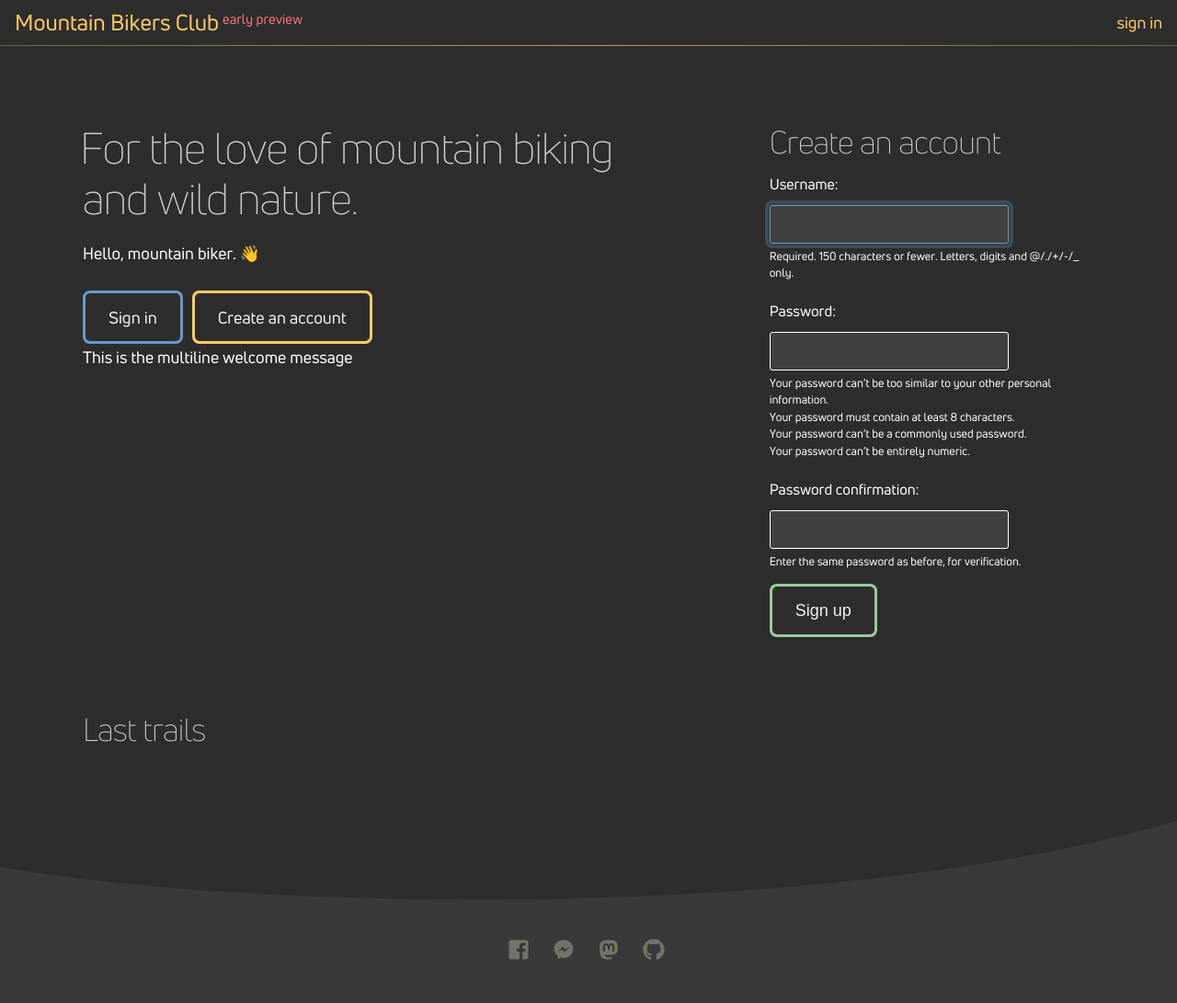
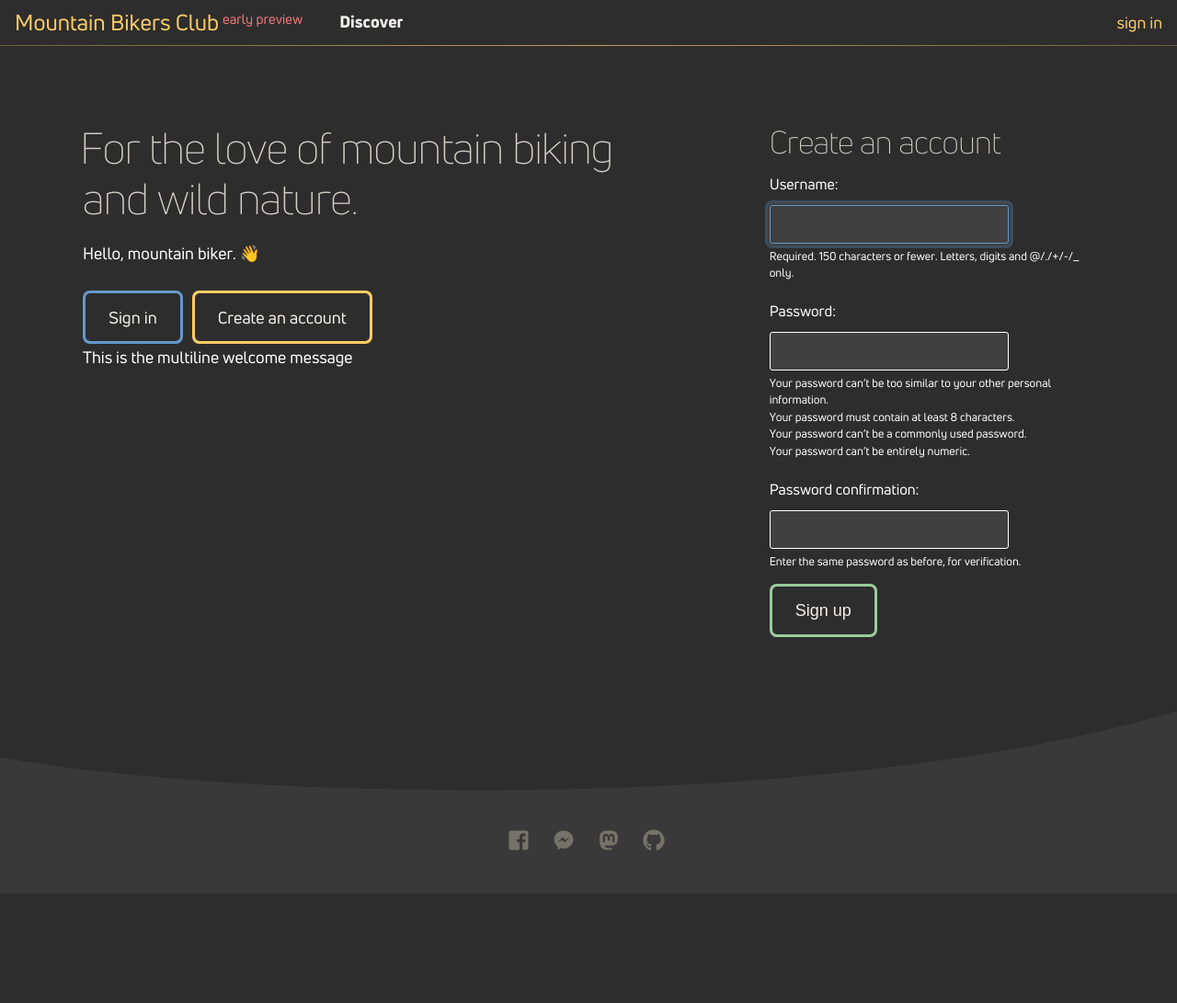
Before and after one commit to stephengodderidge/mountain-bikers-club, a Django app: page /en/ in a window 1280 px wide. Shown: the whole page at 92% size. After the commit the page ends 925 px from the top, so only its background shows below. Run offline with Django 3.2, Linux system fonts and the light colour scheme; data that the repository does not hold is empty.

Commit message:
new discover page

```diff
--- a/home/static/home/styles/base.css
+++ b/home/static/home/styles/base.css
@@ -182,6 +182,15 @@
     display: block;
 }
 
+.main-header__menu__link {
+    color: var(--base07);
+    font-weight: 800;
+}
+
+.main-header__menu__link:not(.is-active):hover {
+    color: var(--base05);
+}
+
 /* --- Footer --- */
 
 .main-footer {
--- a/home/templates/home/base.html
+++ b/home/templates/home/base.html
@@ -47,14 +47,20 @@
 {% include 'home/symbols.html' %}
 <div class="o-view">
     <header class="main-header o-flex-space">
-        <div>
+        <ul class="o-flex-inline has-gutter has-hidden-links">
+            <li>
                 {% if user.is_authenticated %}
                     <a href="{% url 'dashboard' %}" class="main-header__logo">Mountain Bikers Club</a>
                 {% else %}
                     <a href="{% url 'home' %}" class="main-header__logo">Mountain Bikers Club</a>
                 {% endif %}
                 <sup style="color: var(--red)">early preview</sup>
-        </div>
+            </li>
+            <li aria-hidden="true" style="width: 20px;"><!-- empty --></li>
+            <li>
+                <a href="{% url 'discover' %}" class="main-header__menu__link">Discover</a>
+            </li>
+        </ul>
         {% block headerlinks %}
         {% endblock %}
     </header>
--- a/home/templates/home/index.html
+++ b/home/templates/home/index.html
@@ -37,11 +37,6 @@
                                 {% url 'dashboard' as button_link %}
                                 {% tpl_button button_label button_link %}
                             </div>
-                            <div>
-                                {% trans 'Logout' as button_label %}
-                                {% url 'logout' as button_link %}
-                                {% tpl_button button_label button_link class='is-secondary' %}
-                            </div>
                         </div>
                     {% else %}
                         <div class="o-flex-inline has-gutter">
@@ -73,28 +68,9 @@
                             {% trans 'Sign up' as button_label %}
                             {% tpl_button button_label class='is-success' %}
                         </form>
-                    {% else %}
-                        <h2>{% trans 'Your last trails' %}</h2>
-                        <ul class="o-flex has-gutter is-multiline">
-                            {% for trail in last_user_trails %}
-                                {% url 'trail' trail.id as trail_url %}
-                                {% tpl_trail_preview trail trail_url %}
-                            {% endfor %}
-                        </ul>
                     {% endif %}
                 </div>
             </div>
         </div>
     </div>
-    <div class="o-section">
-        <div class="o-group is-large">
-            <h2>{% trans 'Last trails' %}</h2>
-            <ul class="o-flex has-gutter is-multiline">
-                {% for trail in last_trails %}
-                    {% url 'trail' trail.id as trail_url %}
-                    {% tpl_trail_preview trail trail_url '1of3' %}
-                {% endfor %}
-            </ul>
-        </div>
-    </div>
 {% endblock %}
--- a/home/urls.py
+++ b/home/urls.py
@@ -4,4 +4,5 @@ from . import views
 
 urlpatterns = [
     path('', views.index, name='home'),
+    path('discover/', views.discover, name='discover')
 ]
--- a/home/views.py
+++ b/home/views.py
@@ -9,12 +9,17 @@ from trail.models import Trail
 # Create your views here.
 def index(request):
     form_register = UserCreateForm()
-    last_trails = Trail.objects.filter(pub_date__lte=timezone.now())[:30]
-    last_user_trails = Trail.objects.filter(user=request.user)[:2] if request.user.is_authenticated else None
     context = {
         'form_register': form_register,
-        'last_trails': last_trails,
-        'last_user_trails': last_user_trails,
     }
 
     return render(request, 'home/index.html', context)
+
+
+def discover(request):
+    last_trails = Trail.objects.filter(pub_date__lte=timezone.now())[:30]
+    context = {
+        'last_trails': last_trails,
+    }
+
+    return render(request, 'home/discover.html', context)
```
Also changed, not shown: home/templates/home/discover.html (added, +33 -0 lines). Lines whose indentation alone changed are shown as unchanged.
